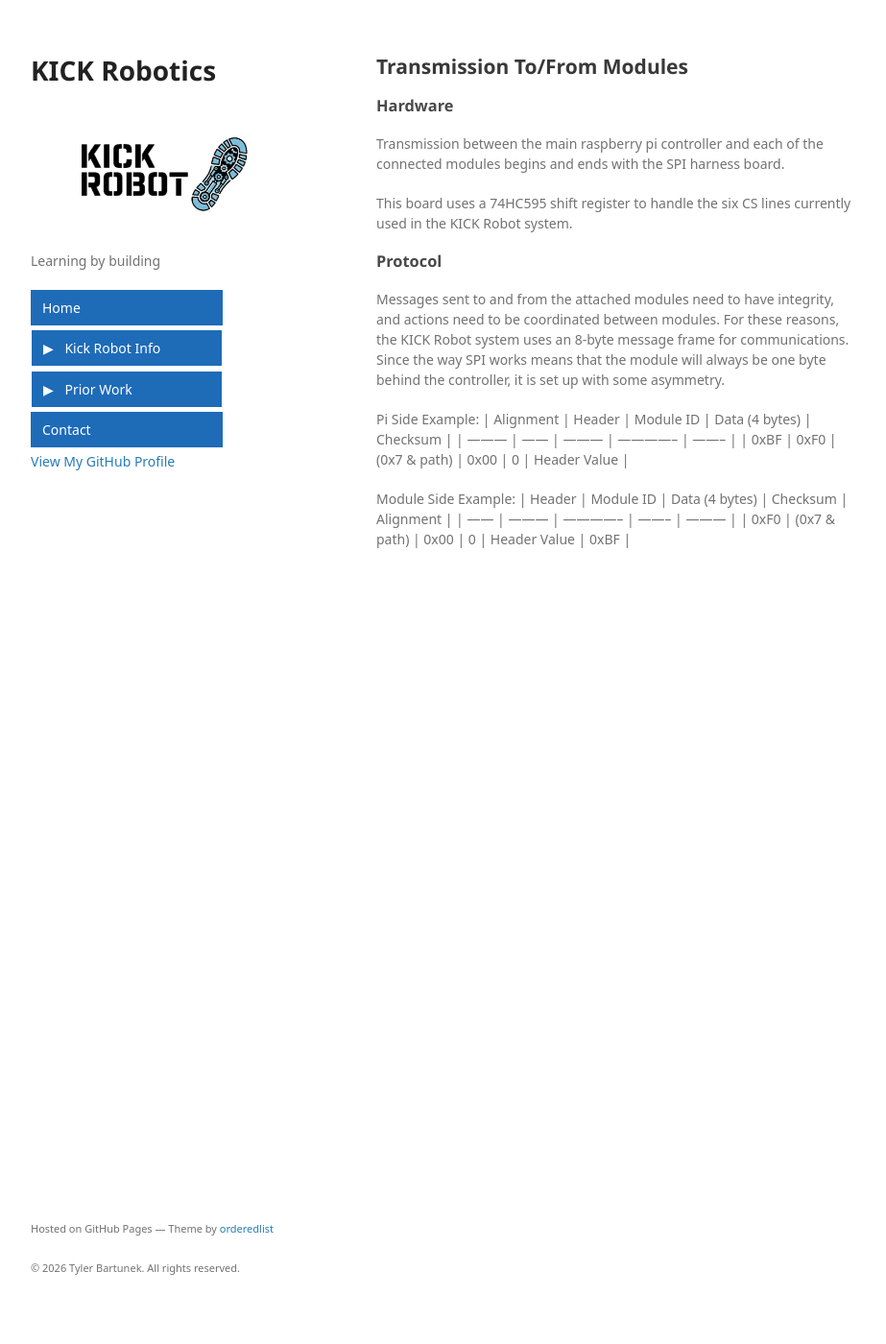
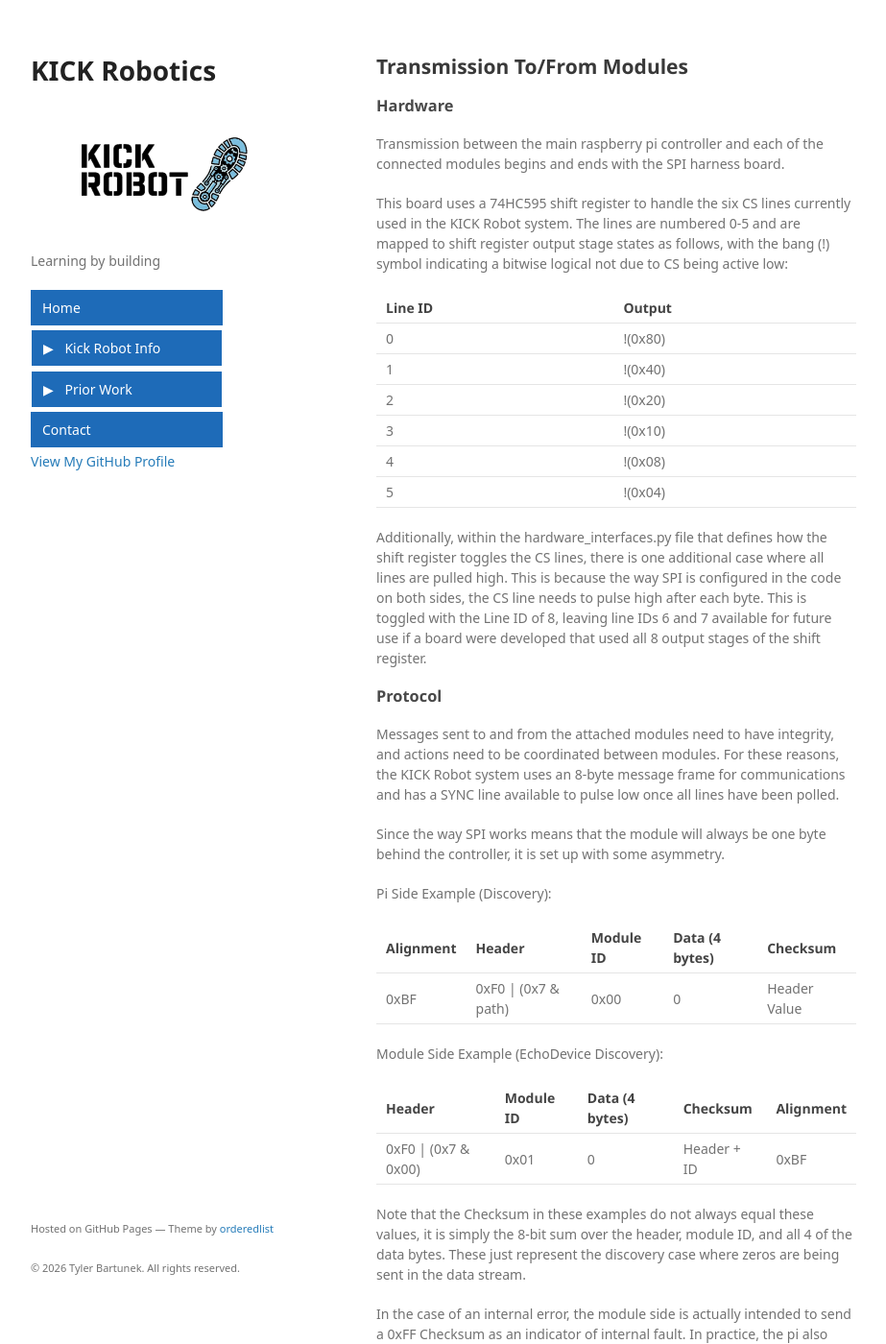
Before and after one commit to tyler-bartunek/tyler-bartunek.github.io, a Jekyll site: the page built from pages/kick-robot/architecture-topics/transmission.md, in a window 1280 px wide and 1400 px high. Shown: the whole window at 96% size, without its empty margins (178-1101 px from the left). Built offline with Jekyll 4.4.1, drawn with Linux system fonts in a browser that asks for light colours; some web fonts are replaced; our own code applies the rules of GitHub Pages for plain Markdown files; some of the changed text lies outside the part shown.

Commit message:
Additional navigation added to kick content, transmission content added

```diff
--- a/pages/kick-robot/architecture-topics/transmission.md
+++ b/pages/kick-robot/architecture-topics/transmission.md
@@ -6,17 +6,40 @@ layout: default
 ### Hardware
 Transmission between the main raspberry pi controller and each of the connected modules begins and ends with the SPI harness board.
 
-This board uses a 74HC595 shift register to handle the six CS lines currently used in the KICK Robot system.
+This board uses a 74HC595 shift register to handle the six CS lines currently used in the KICK Robot system. The lines are numbered 0-5 and are mapped to shift register output stage states as follows, with the bang (!) symbol indicating a bitwise logical not due to CS being active low:
+
+| Line ID | Output |
+|------|--------|
+| 0 | !(0x80) |
+| 1| !(0x40) |
+| 2 | !(0x20) |
+| 3 | !(0x10) |
+| 4 | !(0x08) |
+| 5 | !(0x04) |
+
+Additionally, within the hardware_interfaces.py file that defines how the shift register toggles the CS lines, there is one additional case where all lines are pulled high. This is because the way SPI is configured in the code on both sides, the CS line needs to pulse high after each byte. This is toggled with the Line ID of 8, leaving line IDs 6 and 7 available for future use if a board were developed that used all 8 output stages of the shift register.
 
 ### Protocol
-Messages sent to and from the attached modules need to have integrity, and actions need to be coordinated between modules. For these reasons, the KICK Robot system uses an 8-byte message frame for communications. Since the way SPI works means that the module will always be one byte behind the controller, it is set up with some asymmetry.
+Messages sent to and from the attached modules need to have integrity, and actions need to be coordinated between modules. For these reasons, the KICK Robot system uses an 8-byte message frame for communications and has a SYNC line available to pulse low once all lines have been polled.
 
-Pi Side Example:
+Since the way SPI works means that the module will always be one byte behind the controller, it is set up with some asymmetry.
+
+Pi Side Example (Discovery):
+
 | Alignment | Header | Module ID | Data (4 bytes) | Checksum |
-| --------- | ------ | --------- | -------------- | -------- |
+|-----------|--------|-----------|----------------|----------|
 | 0xBF | 0xF0 \| (0x7 & path) | 0x00 | 0 | Header Value |
 
-Module Side Example:
+Module Side Example (EchoDevice Discovery):
+
 | Header | Module ID | Data (4 bytes) | Checksum | Alignment |
-| ------ | --------- | -------------- | -------- | --------- |
-| 0xF0 \| (0x7 & path) | 0x00 | 0 | Header Value | 0xBF |
+|--------|-----------|----------------|----------|-----------|
+| 0xF0 \| (0x7 & 0x00) | 0x01 | 0 | Header + ID | 0xBF |
+
+Note that the Checksum in these examples do not always equal these values, it is simply the 8-bit sum over the header, module ID, and all 4 of the data bytes. These just represent the discovery case where zeros are being sent in the data stream.
+
+In the case of an internal error, the module side is actually intended to send a 0xFF Checksum as an indicator of internal fault. In practice, the pi also detects this when the module is disconnected.
+
+<br>
+[Back to Overview]({% link pages/kick-robot/overview.md %}) <br>
+[Back to Architecture]({% link pages/kick-robot/architecture.md %})
```
Also changed, not shown: pages/kick-robot/architecture-topics/custom-configurations-in-ros.md (+4 -0 lines), pages/kick-robot/architecture-topics/custom-modules-pico.md (+4 -1 lines), pages/kick-robot/architecture.md (+2 -0 lines), pages/kick-robot/status.md (+3 -0 lines).
